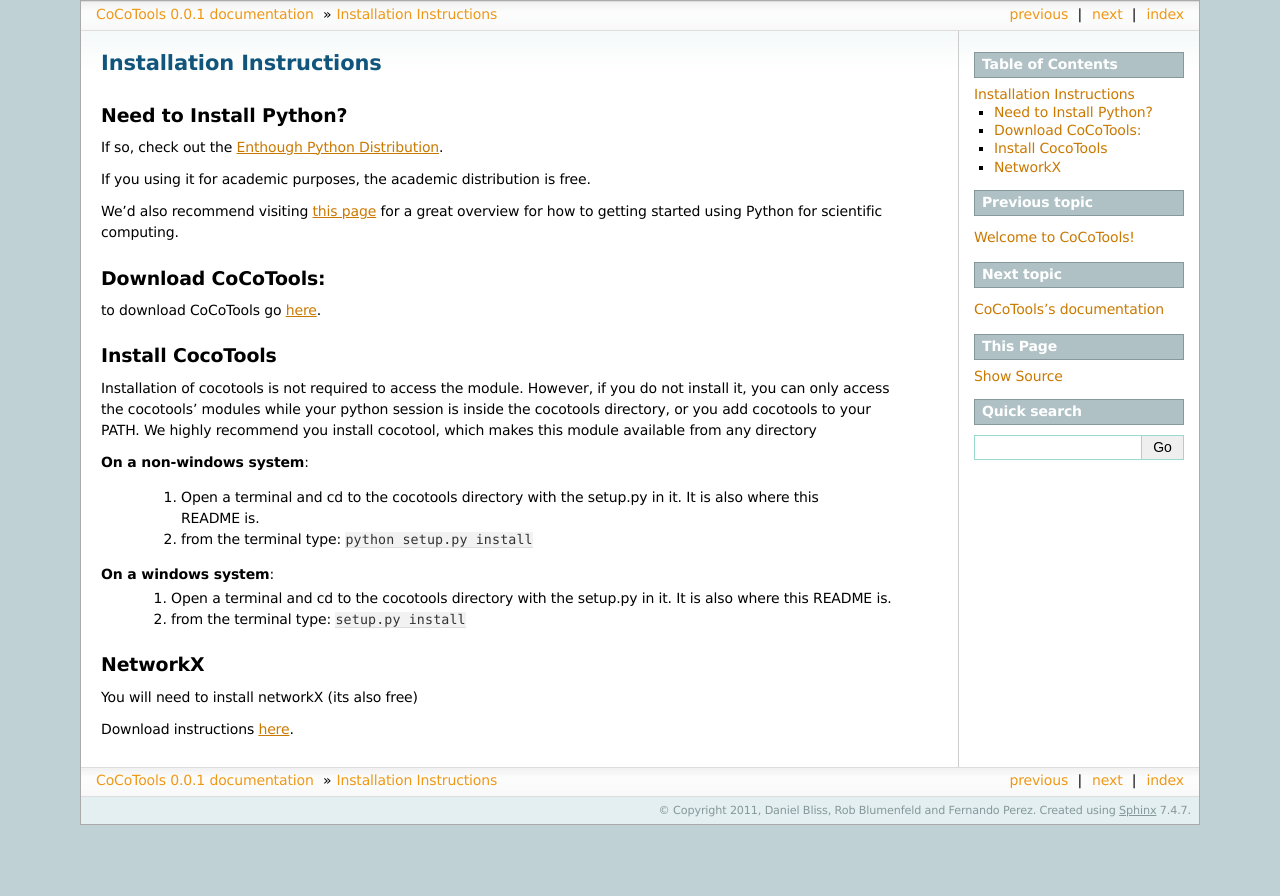
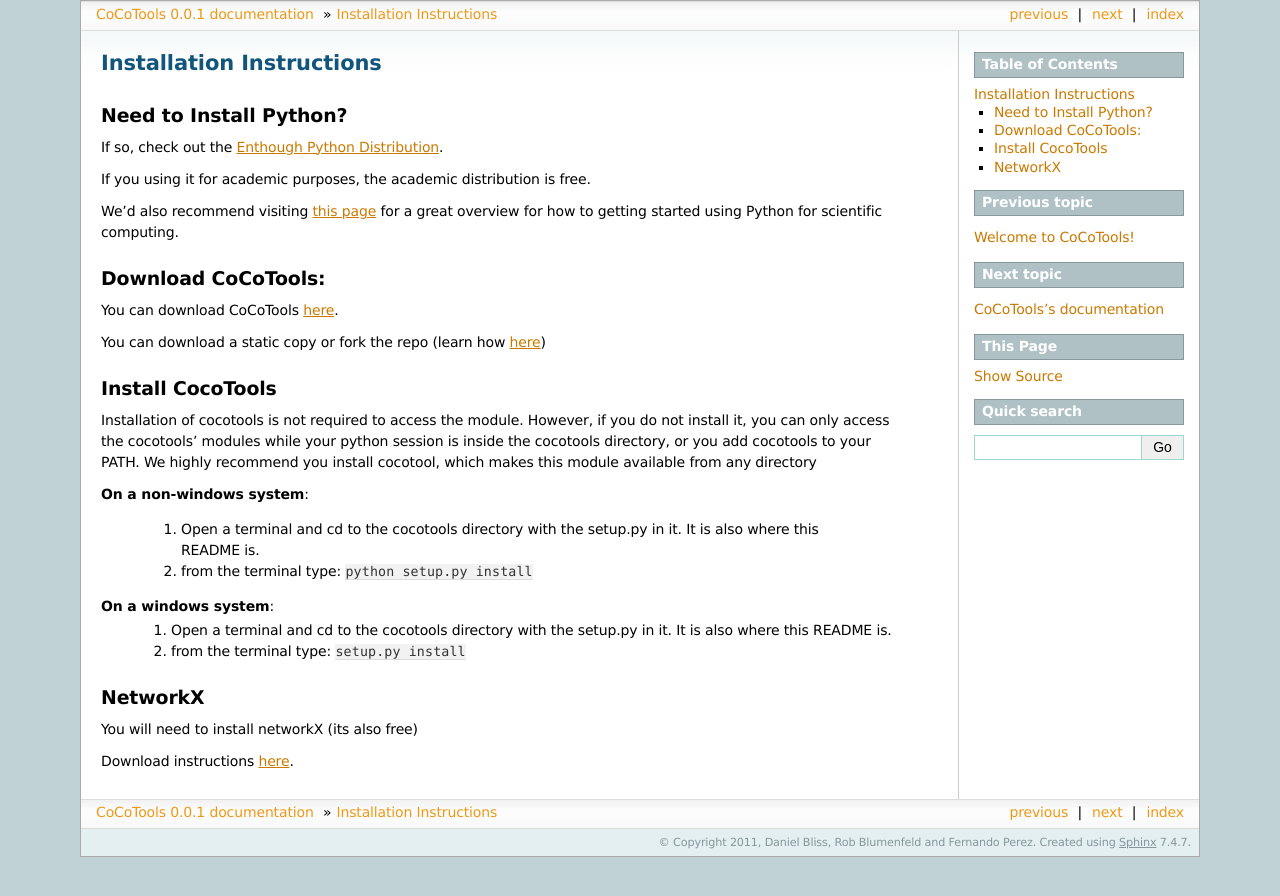
Before and after one commit to cocotools/CoCoTools, a Sphinx documentation site: the page built from doc/source/install.rst, in a window 1280 px wide. Shown: the top 896 px of the page. Built offline with Sphinx 7.4.7, drawn with Linux system fonts in a browser that asks for light colours.

Commit message:
more chages to docs

```diff
--- a/doc/source/index.rst
+++ b/doc/source/index.rst
@@ -11,6 +11,11 @@
 **CoCoTools** is a library that provides utilities for working with the data stored on the CoCoMac macaque neuroanatomical database.
 Using only high-level commands, users of **CoCoTools** can query, process and register the
 wealth of anatomical data on CoCoMac to create customized matrices (graphs) depicting the macro-connections of the macaque brain.
+
+Download CoCoTools:
+---------------------
+
+to download CoCoTools go `here <https://github.com/cocotools/CoCoTools>`_.
 
 
 **Contents:**
--- a/doc/source/install.rst
+++ b/doc/source/install.rst
@@ -18,11 +18,12 @@
 
 
 
-
 Download CoCoTools:
 ---------------------
 
-to download CoCoTools go `here <https://github.com/cocotools/CoCoTools>`_.
+You can download CoCoTools `here <https://github.com/cocotools/CoCoTools>`_.
+
+You can download a static copy or fork the repo (learn how `here <https://help.github.com/articles/fork-a-repo>`_)
 
 
 
```
Also changed, not shown: 1 other file.
